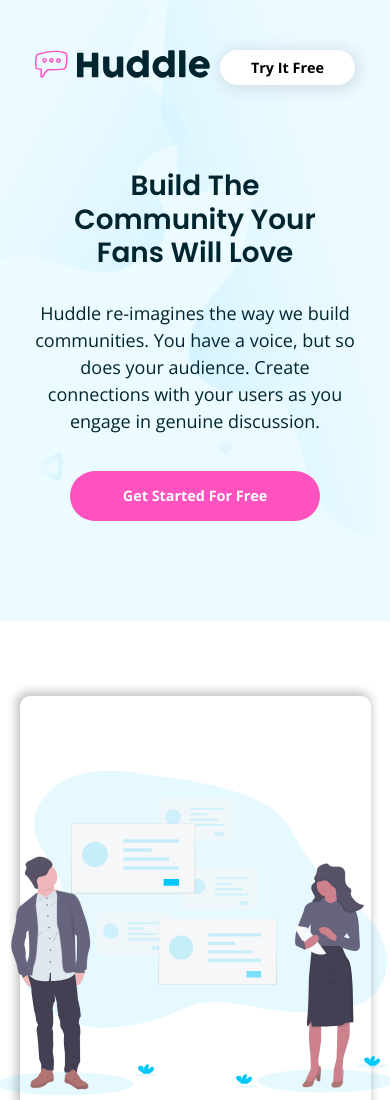
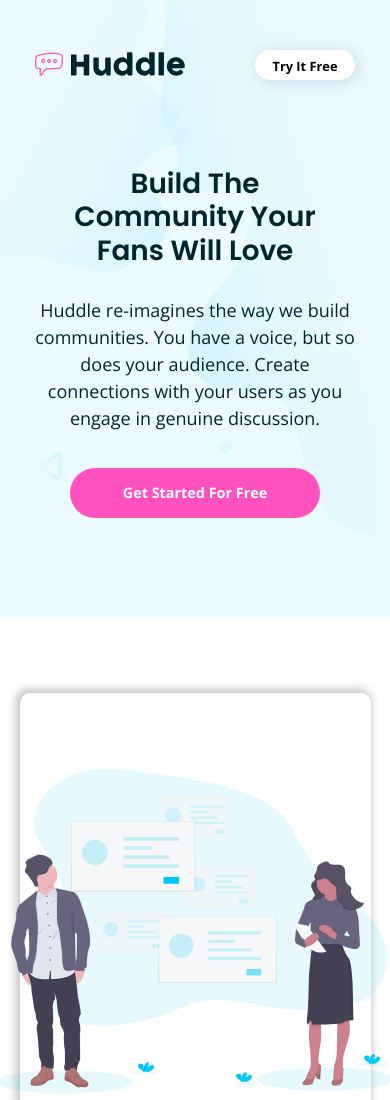
Before and after one commit to delia-cretu/huddle-landing-page-with-alternating-feature-blocks-master, a plain HTML site: page index.html in a window 390 px wide. Shown: the top 1100 px of the page. Drawn offline with nearby package versions, Linux system fonts and the light colour scheme.

Commit message:
Update styles.css

```diff
--- a/styles.css
+++ b/styles.css
@@ -91,11 +91,12 @@
 
   /* HEADER - Nav section */
   header img {
-    width: 175px;
+    width: 150px;
   }
   .button-try-it {
-    height: 35px;
-    width: 135px;
+    height: 30px;
+    width: 100px;
+    font-size: 0.8rem;
   }
 
   /* HEADER - Text and Image sections */
```
